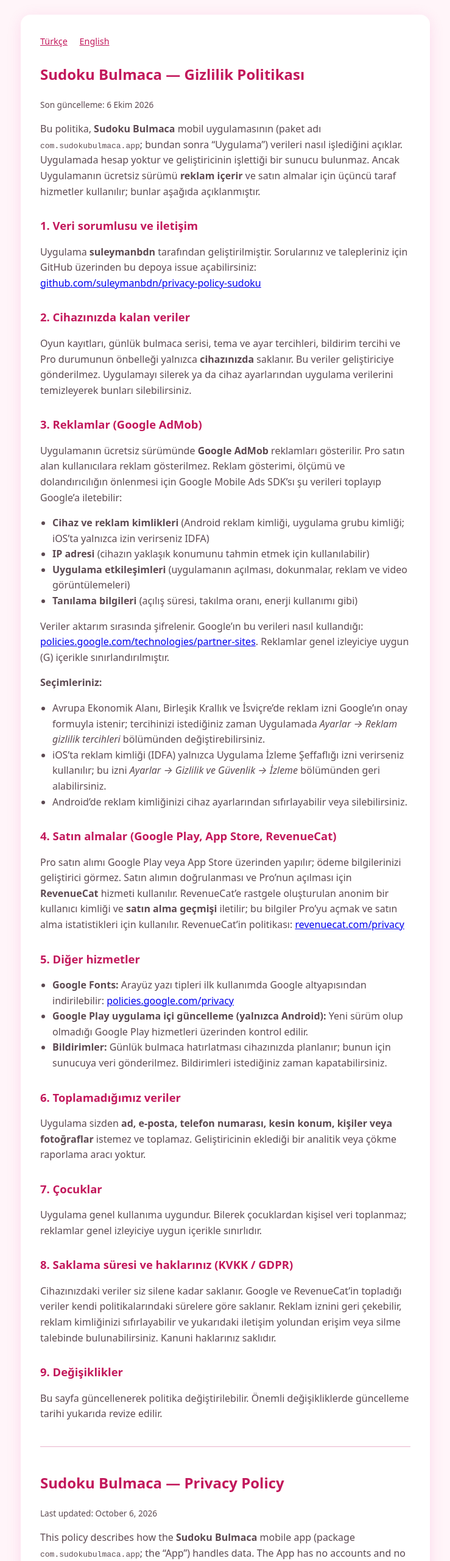
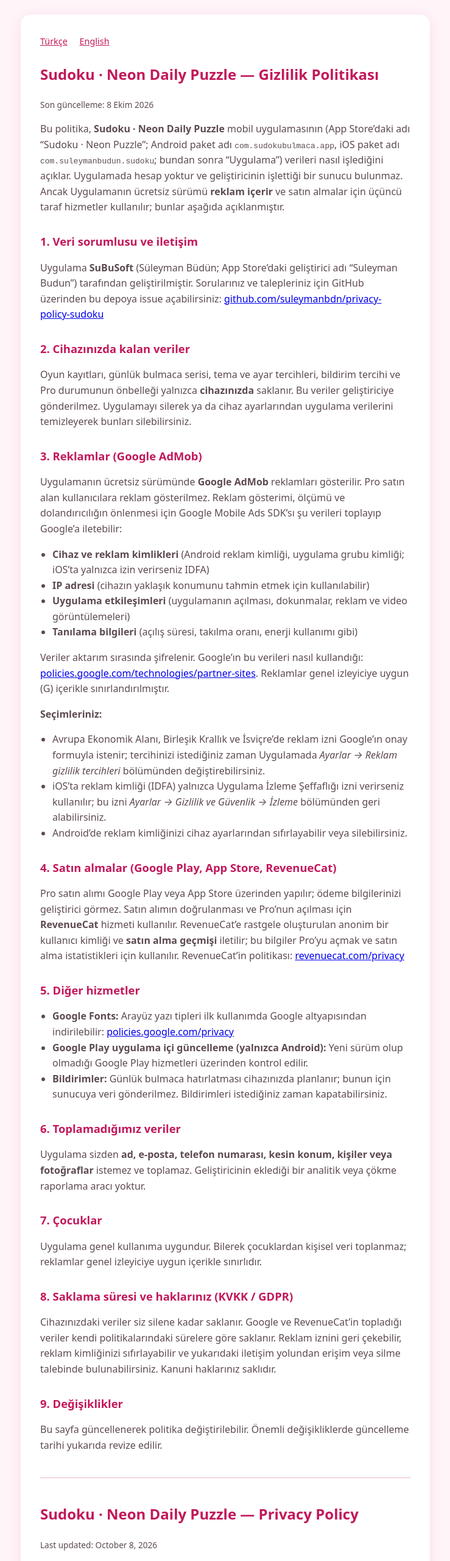
Before and after one commit to suleymanbdn/privacy-policy-sudoku, a plain HTML site: page index.html in a window 1280 px wide. Shown: the top 2560 px of the page at 61% size, without its empty margins (270-1009 px from the left). Drawn offline with Linux system fonts and the light colour scheme.

Commit message:
Name the app and developer as listed on Google Play and the App Store

```diff
--- a/index.html
+++ b/index.html
@@ -3,7 +3,7 @@
 <head>
   <meta charset="utf-8">
   <meta name="viewport" content="width=device-width, initial-scale=1">
-  <title>Gizlilik Politikası — Sudoku Bulmaca</title>
+  <title>Gizlilik Politikası — Sudoku · Neon Daily Puzzle</title>
   <style>
     :root {
       --bg: #fff5f9;
@@ -50,13 +50,13 @@
     </nav>
 
     <section id="gizlilik-tr">
-      <h1>Sudoku Bulmaca — Gizlilik Politikası</h1>
-      <p class="meta">Son güncelleme: 6 Ekim 2026</p>
+      <h1>Sudoku · Neon Daily Puzzle — Gizlilik Politikası</h1>
+      <p class="meta">Son güncelleme: 8 Ekim 2026</p>
 
-      <p>Bu politika, <strong>Sudoku Bulmaca</strong> mobil uygulamasının (paket adı <code>com.sudokubulmaca.app</code>; bundan sonra “Uygulama”) verileri nasıl işlediğini açıklar. Uygulamada hesap yoktur ve geliştiricinin işlettiği bir sunucu bulunmaz. Ancak Uygulamanın ücretsiz sürümü <strong>reklam içerir</strong> ve satın almalar için üçüncü taraf hizmetler kullanılır; bunlar aşağıda açıklanmıştır.</p>
+      <p>Bu politika, <strong>Sudoku · Neon Daily Puzzle</strong> mobil uygulamasının (App Store’daki adı “Sudoku · Neon Puzzle”; Android paket adı <code>com.sudokubulmaca.app</code>, iOS paket adı <code>com.suleymanbudun.sudoku</code>; bundan sonra “Uygulama”) verileri nasıl işlediğini açıklar. Uygulamada hesap yoktur ve geliştiricinin işlettiği bir sunucu bulunmaz. Ancak Uygulamanın ücretsiz sürümü <strong>reklam içerir</strong> ve satın almalar için üçüncü taraf hizmetler kullanılır; bunlar aşağıda açıklanmıştır.</p>
 
       <h2>1. Veri sorumlusu ve iletişim</h2>
-      <p>Uygulama <strong>suleymanbdn</strong> tarafından geliştirilmiştir. Sorularınız ve talepleriniz için GitHub üzerinden bu depoya issue açabilirsiniz: <a href="https://github.com/suleymanbdn/privacy-policy-sudoku" rel="noopener">github.com/suleymanbdn/privacy-policy-sudoku</a></p>
+      <p>Uygulama <strong>SuBuSoft</strong> (Süleyman Büdün; App Store’daki geliştirici adı “Suleyman Budun”) tarafından geliştirilmiştir. Sorularınız ve talepleriniz için GitHub üzerinden bu depoya issue açabilirsiniz: <a href="https://github.com/suleymanbdn/privacy-policy-sudoku" rel="noopener">github.com/suleymanbdn/privacy-policy-sudoku</a></p>
 
       <h2>2. Cihazınızda kalan veriler</h2>
       <p>Oyun kayıtları, günlük bulmaca serisi, tema ve ayar tercihleri, bildirim tercihi ve Pro durumunun önbelleği yalnızca <strong>cihazınızda</strong> saklanır. Bu veriler geliştiriciye gönderilmez. Uygulamayı silerek ya da cihaz ayarlarından uygulama verilerini temizleyerek bunları silebilirsiniz.</p>
@@ -103,13 +103,13 @@
     <hr>
 
     <section id="privacy-en">
-      <h1>Sudoku Bulmaca — Privacy Policy</h1>
-      <p class="meta">Last updated: October 6, 2026</p>
+      <h1>Sudoku · Neon Daily Puzzle — Privacy Policy</h1>
+      <p class="meta">Last updated: October 8, 2026</p>
 
-      <p>This policy describes how the <strong>Sudoku Bulmaca</strong> mobile app (package <code>com.sudokubulmaca.app</code>; the “App”) handles data. The App has no accounts and no servers operated by the developer. However, the free version of the App <strong>contains ads</strong> and purchases rely on third-party services, as described below.</p>
+      <p>This policy describes how the <strong>Sudoku · Neon Daily Puzzle</strong> mobile app (named “Sudoku · Neon Puzzle” on the App Store; Android package <code>com.sudokubulmaca.app</code>, iOS bundle ID <code>com.suleymanbudun.sudoku</code>; the “App”) handles data. The App has no accounts and no servers operated by the developer. However, the free version of the App <strong>contains ads</strong> and purchases rely on third-party services, as described below.</p>
 
       <h2>1. Data controller and contact</h2>
-      <p>The App is developed by <strong>suleymanbdn</strong>. For questions or requests, open an issue on GitHub: <a href="https://github.com/suleymanbdn/privacy-policy-sudoku" rel="noopener">github.com/suleymanbdn/privacy-policy-sudoku</a></p>
+      <p>The App is developed by <strong>SuBuSoft</strong> (Süleyman Büdün; developer name on the App Store: “Suleyman Budun”). For questions or requests, open an issue on GitHub: <a href="https://github.com/suleymanbdn/privacy-policy-sudoku" rel="noopener">github.com/suleymanbdn/privacy-policy-sudoku</a></p>
 
       <h2>2. Data that stays on your device</h2>
       <p>Saved games, your daily puzzle streak, theme and settings, notification preference and a cached Pro status are stored <strong>only on your device</strong>. They are not sent to the developer. You can delete them by uninstalling the App or clearing its data in your device settings.</p>
```
